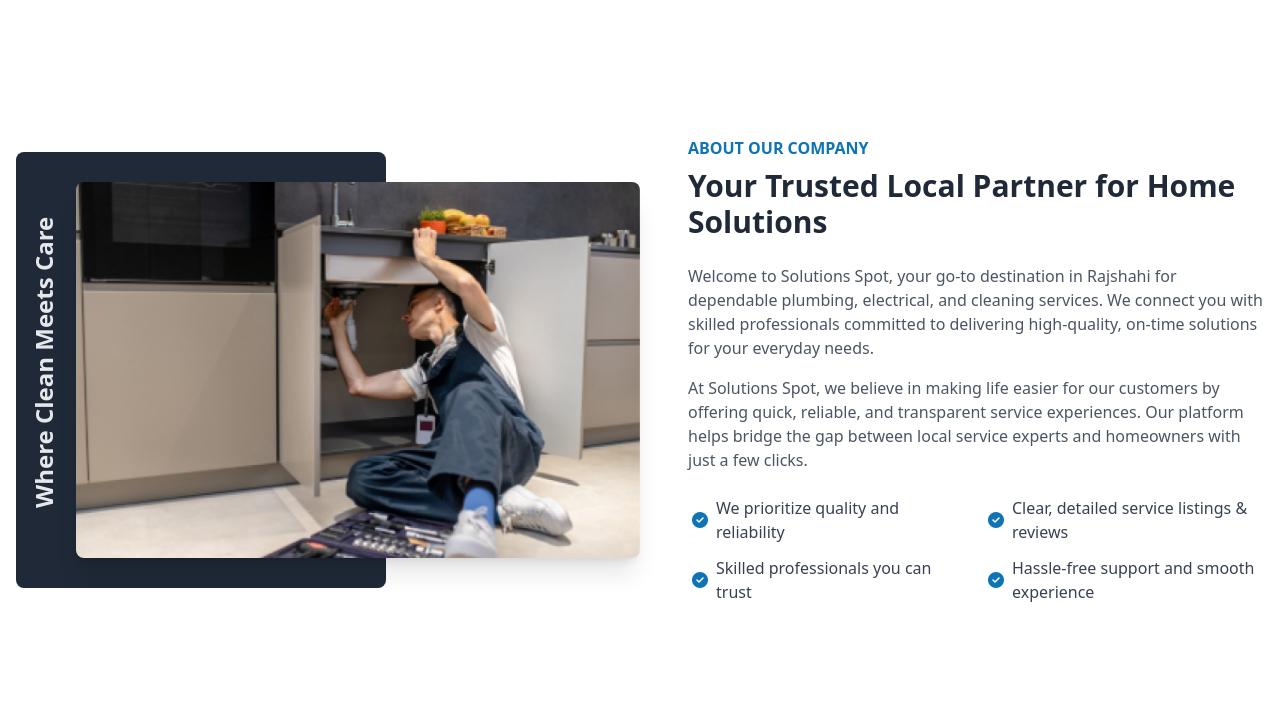
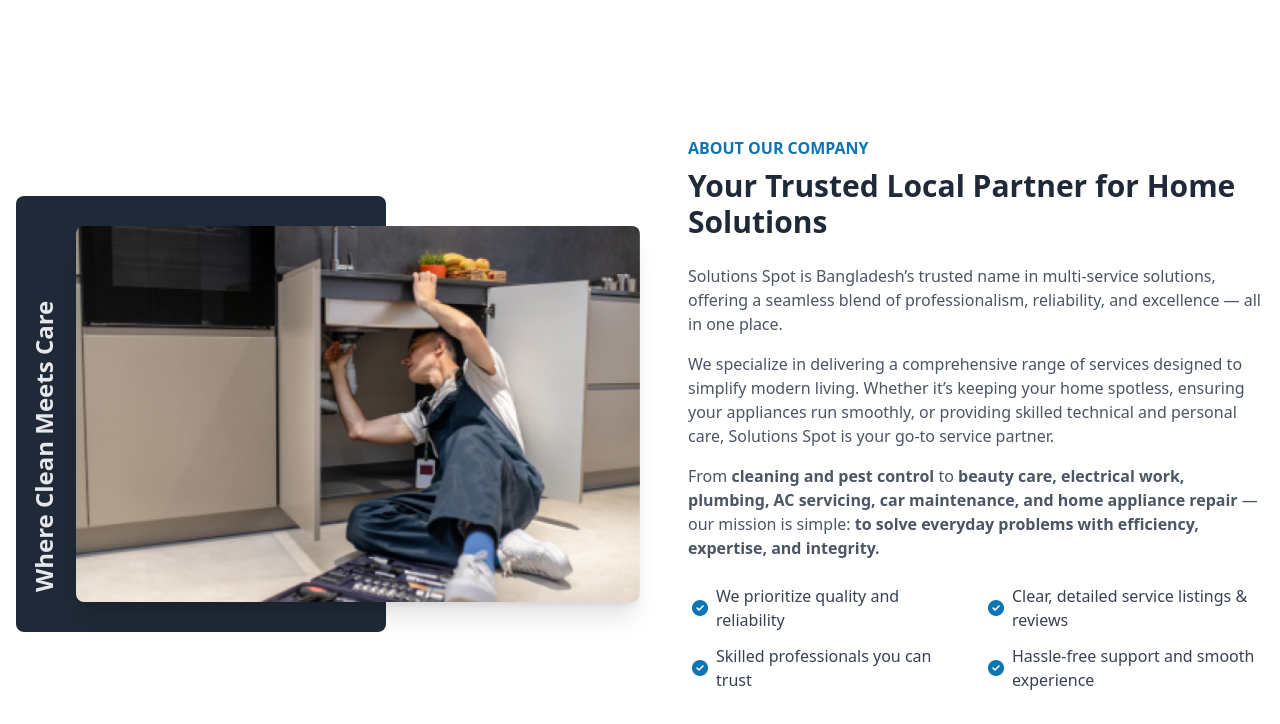
Before and after one commit to hasan75/solutions_spot, a website built with Vite: page src/index.html in a window 1280 px wide. Shown: the part 640-1364 px from the top of the page. Built offline with nearby package versions, Linux system fonts and the light colour scheme.

Commit message:
feat(landing): about changed

```diff
--- a/src/Sections/About/About.css
+++ b/src/Sections/About/About.css
@@ -12,7 +12,7 @@
 .about-img .about-exp span {
     display: inline-block;
     /*margin: 200px -115px;*/
-    margin: 340px 28px;
+    margin: 380px 28px;
     transform: rotate(-90deg);
     transform-origin: left;
 }
--- a/src/Sections/About/About.js
+++ b/src/Sections/About/About.js
@@ -28,11 +28,14 @@
             <h6 class="font-semibold text-solprimary mb-2">ABOUT OUR COMPANY</h6>
             <h2 class="text-3xl font-bold text-gray-800 mb-6">Your Trusted Local Partner for Home Solutions</h2>
             <p class="text-gray-600 mb-4">
-             Welcome to Solutions Spot, your go-to destination in Rajshahi for dependable plumbing, electrical, and cleaning services. We connect you with skilled professionals committed to delivering high-quality, on-time solutions for your everyday needs.
+             Solutions Spot is Bangladesh’s trusted name in multi-service solutions, offering a seamless blend of professionalism, reliability, and excellence — all in one place.
+            </p>
+            <p class="text-gray-600 mb-4">
+              We specialize in delivering a comprehensive range of services designed to simplify modern living. Whether it’s keeping your home spotless, ensuring your appliances run smoothly, or providing skilled technical and personal care, Solutions Spot is your go-to service partner.
             </p>
             <p class="text-gray-600 mb-6">
-              At Solutions Spot, we believe in making life easier for our customers by offering quick, reliable, and transparent service experiences. Our platform helps bridge the gap between local service experts and homeowners with just a few clicks.
-            </p>
+            From <span class="font-semibold">cleaning and pest control</span> to <span class="font-semibold">beauty care, electrical work, plumbing, AC servicing, car maintenance, and home appliance repair</span> — our mission is simple: <span class="font-semibold">to solve everyday problems with efficiency, expertise, and integrity.</span>
+</p>
 
             <div class="grid grid-cols-1 md:grid-cols-2 gap-4">
               <ul class="space-y-3">
--- a/src/Sections/Hero/Hero.css
+++ b/src/Sections/Hero/Hero.css
@@ -14,6 +14,7 @@
 /* Hero Dropdown Animation */
 #servicesDropdown {
     opacity: 0;
+    left: -2.4rem;
     transform: translateY(-10px);
     transition: opacity 0.2s ease, transform 0.2s ease;
 }
```
